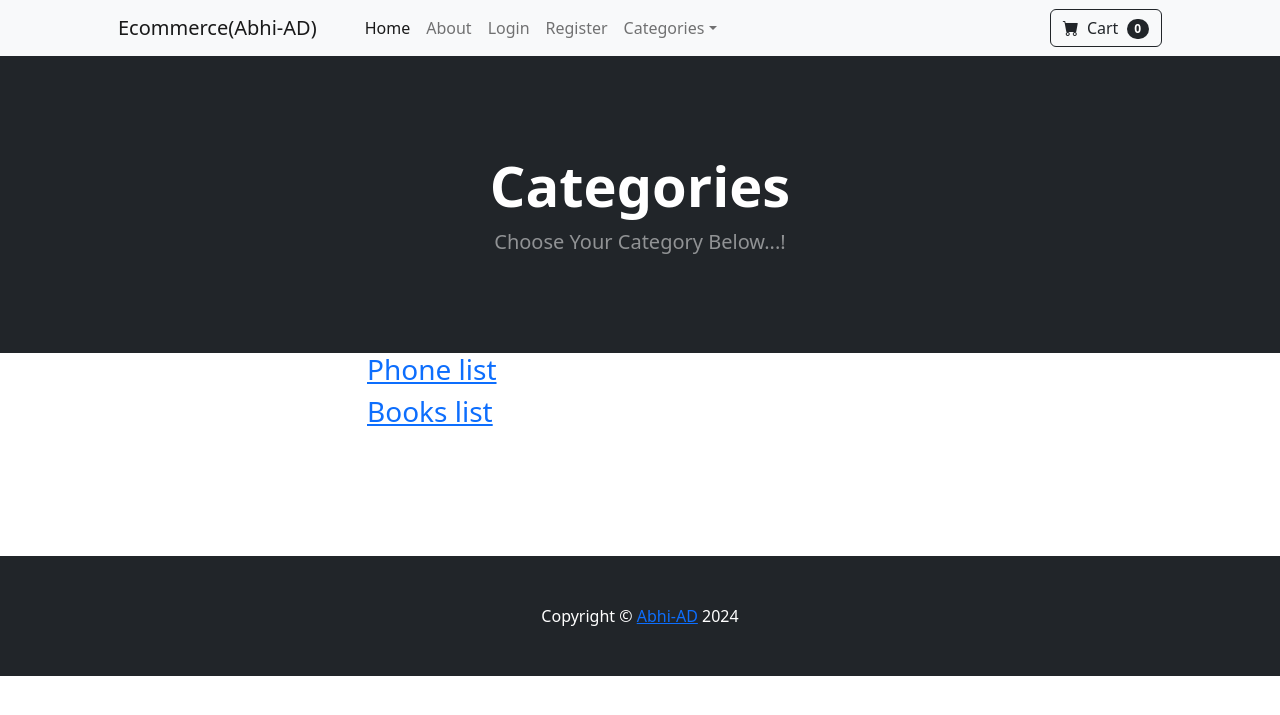
After one commit to Abhi-AD/Ecom, a Django app: page /category_summary/ in a window 1280 px wide. The commit adds this page. Shown: the top 715 px of the page. Run offline with Django 5.2, Linux system fonts and the light colour scheme; data comes from the database, SQL or seed files in the repository; some libraries are stand-ins or nearby versions.

Commit message:
categories directory page

```diff
--- /dev/null
+++ b/store/templates/category_summary.html
@@ -0,0 +1,30 @@
+{% extends 'base.html' %}
+{% load static %}
+
+{% block content %}
+<!-- Header-->
+<header class="bg-dark py-5">
+     <div class="container px-4 px-lg-5 my-5">
+          <div class="text-center text-white">
+               <h1 class="display-4 fw-bolder">Categories</h1>
+               <p class="lead fw-normal text-white-50 mb-0">Choose Your Category Below...!</p>
+          </div>
+     </div>
+</header>
+<div class="container">
+     <div class="row">
+          <div class="col-md-6 offset-md-3">
+               {% for category in categories %}
+               <h3>
+                    <a href="{% url 'category' category %}">{{category}}</a>
+
+               </h3>
+               {% endfor %}
+
+               <br><br><br><br><br>
+          </div>
+     </div>
+</div>
+
+
+{% endblock %}
--- a/store/templates/navbar.html
+++ b/store/templates/navbar.html
@@ -21,7 +21,7 @@
                          <a class="nav-link dropdown-toggle" id="navbarDropdown" href="#" role="button"
                               data-bs-toggle="dropdown" aria-expanded="false">Categories</a>
                          <ul class="dropdown-menu" aria-labelledby="navbarDropdown">
-                              <li><a class="dropdown-item" href="{% url 'home' %}">All Products</a></li>
+                              <li><a class="dropdown-item" href="{% url 'category_summary' %}">All Products</a></li>
                               <li>
                                    <hr class="dropdown-divider" />
                               </li>
--- a/store/urls.py
+++ b/store/urls.py
@@ -10,4 +10,5 @@ urlpatterns = [
     path("register_user/", views.register_user, name="register_user"),
     path("product/<int:pk>", views.product, name="product"),
     path("category/<str:foo>", views.category, name="category"),
+    path("category_summary/", views.category_summary, name="category_summary"),
 ]
--- a/store/views.py
+++ b/store/views.py
@@ -80,3 +80,8 @@ def category(request, foo):
     except:
         messages.success(request, "That Category Doesn't Exits..!")
         return redirect("home")
+
+
+def category_summary(request):
+    categories = Category.objects.all()
+    return render(request, "category_summary.html", {"categories":categories})
```
